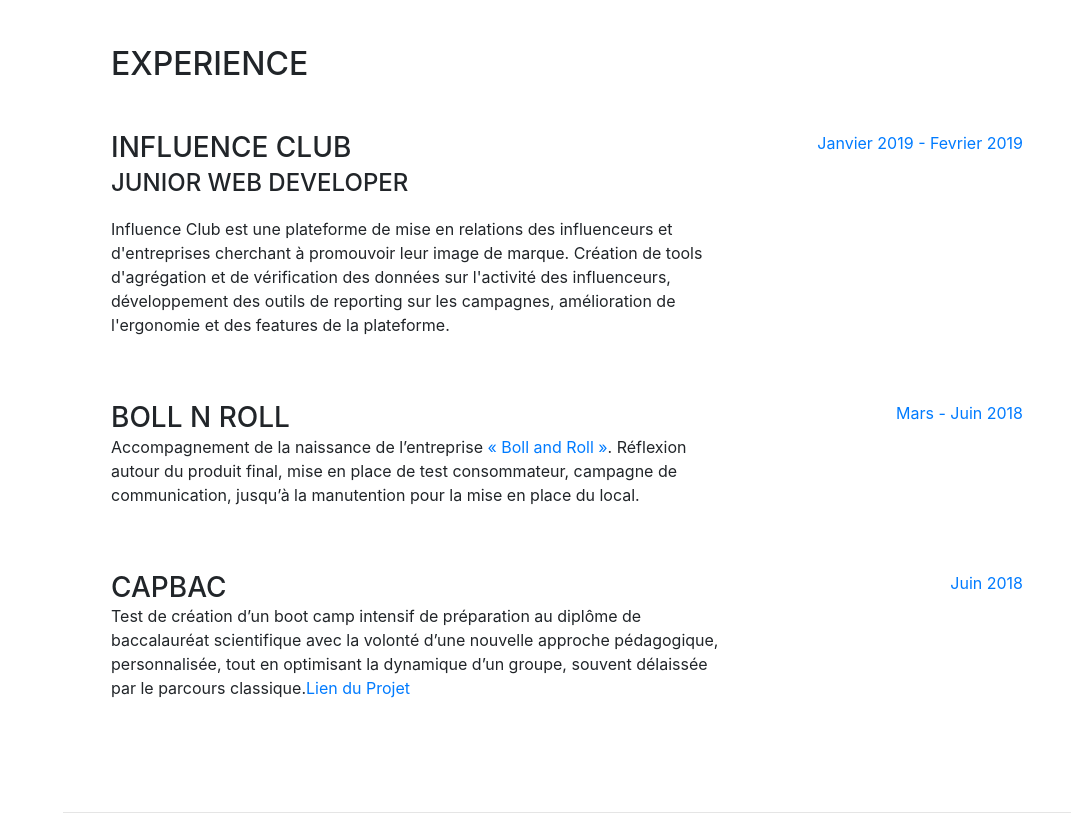
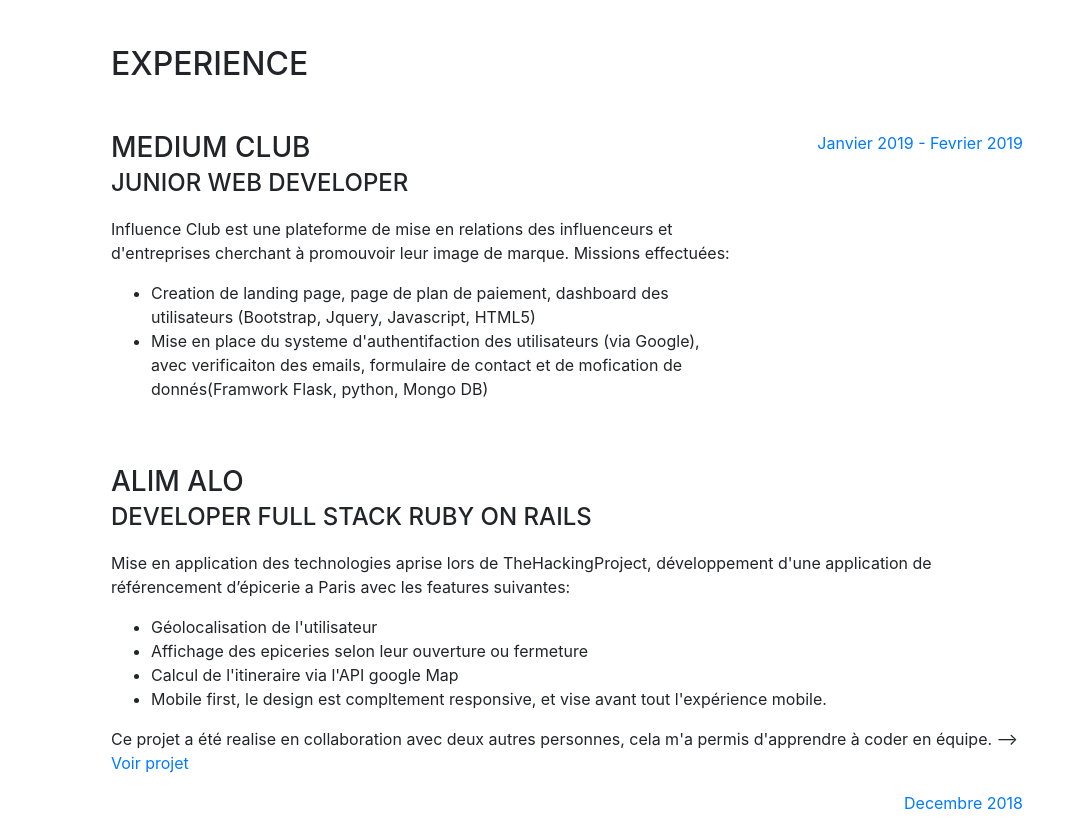
Before and after one commit to VictorianRoques/cv_ya-k, a website with bundled scripts: page index.html in a window 1280 px wide. Shown: the part 804-1622 px from the top of the page, without its empty margins (209-1280 px from the left). Built offline with nearby package versions, Linux system fonts and the light colour scheme; a web font is replaced by a local one.

Commit message:
modif coaching

```diff
--- a/index.html
+++ b/index.html
@@ -8,7 +8,7 @@
     <meta name="description" content="">
     <meta name="author" content="">
 
-    <title>Resume - Start Bootstrap Theme</title>
+    <title>CV Victorian Roques</title>
 
     <!-- Bootstrap core CSS -->
     <link href="vendor/bootstrap/css/bootstrap.min.css" rel="stylesheet">
@@ -92,9 +92,20 @@
               <h2 class="mb-5">Experience</h2>
               <div class="resume-item d-flex flex-column flex-md-row mb-5">
                 <div class="resume-content mr-auto">
-                  <h3 class="mb-0">Influence Club</h3>
+                  <h3 class="mb-0">Medium Club</h3>
                     <div class="subheading mb-3">Junior Web Developer</div>
-                    <p> Influence Club est une plateforme de mise en relations des influenceurs et d'entreprises cherchant à promouvoir leur image de marque. Création de tools d'agrégation et de vérification des données sur l'activité des influenceurs, développement des outils de reporting sur les campagnes, amélioration de l'ergonomie et des features de la plateforme.</p>
+                    <p> Influence Club est une plateforme de mise en relations des influenceurs et d'entreprises cherchant à promouvoir leur image de marque.
+                      Missions effectuées:
+                      <ul>
+                        <li>
+                          Creation de landing page, page de plan de paiement, dashboard des utilisateurs  (Bootstrap, Jquery, Javascript, HTML5)
+                        </li>
+                        <li>
+                          Mise en place du systeme d'authentifaction des utilisateurs (via Google),  avec verificaiton des emails, formulaire de contact et de mofication de donnés(Framwork Flask, python, Mongo DB)
+                        </li>
+
+                      </ul>
+
                 </div>
                 <div class="resume-date text-md-right">
                   <span class="text-primary">Janvier 2019 - Fevrier 2019</span>
@@ -104,13 +115,25 @@
 
               <div class="resume-item d-flex flex-column flex-md-row mb-5">
                 <div class="resume-content mr-auto">
-                  <h3 class="mb-0">Boll n Roll</h3>
-                		<p> Accompagnement de la naissance de l’entreprise <a href="https://www.tripadvisor.fr/Restaurant_Review-g187130-d15046698-Reviews-Boll_N_Roll-Tours_Indre_et_Loire_Centre_Val_de_Loire.html">«&nbsp;Boll and Roll&nbsp;»</a>. Réflexion autour du produit final, mise en place de test consommateur, campagne de communication, jusqu’à la manutention pour la mise en place du local. </p>
-    						</div>
+                  <h3 class="mb-0">Alim Alo</h3>
+                  <div class="subheading mb-3">Developer Full Stack Ruby on Rails</div>
+                		<p>Mise en application des technologies aprise lors de TheHackingProject, développement d'une application de référencement d’épicerie a Paris avec les features suivantes:</p>
+                     <ul>
+                       <li>Géolocalisation de l'utilisateur</li>
+                       <li>Affichage des epiceries selon leur ouverture ou fermeture</li>
+                       <li>
+                        Calcul de l'itineraire via l'API google Map
+                       </li>
+                       <li>
+                         Mobile first, le design est compltement responsive, et vise avant tout l'expérience mobile.
+                       </li>
+                      </ul>
+                      <p>Ce projet a été realise en collaboration avec deux autres personnes, cela m'a permis d'apprendre à coder en équipe. --> <a href="https://boutique-developement.herokuapp.com/">Voir projet</a></p>
                 <div class="resume-date text-md-right">
-                  <span class="text-primary">Mars - Juin 2018</span>
+                  <span class="text-primary">Decembre 2018</span>
                 </div>
               </div>
+            </div>
 
               <div class="resume-item d-flex flex-column flex-md-row mb-5">
                 <div class="resume-content mr-auto">
@@ -137,8 +160,8 @@
             <div class="resume-content mr-auto">
               <h3 class="mb-0">The Hacking Project</h3>
               <div class="subheading mb-3">Formation intensive</div>
-              <div><p>Apprentissage du développement d’applications web complexes, en utilisant l’ensemble des technologies suivantes : Ruby on Rails, Bootstrap, JavaScript, JQuery, SQL, git, GitHub et Heroku. <a href="https://alim-alo.herokuapp.com/">Pojet final</a>
-							+ <a href="https://boutique-developement.herokuapp.com/">Boutique en ligne</a>
+              <div><p>Apprentissage du développement d’applications web complexes, en utilisant l’ensemble des technologies suivantes : Ruby on Rails, Bootstrap, JavaScript, JQuery, SQL, git, GitHub et Heroku.
+							<a href="https://boutique-developement.herokuapp.com/">Boutique en ligne</a>
  realisé validant la formation.</p> </div>
             </div>
             <div class="resume-date text-md-right">
@@ -162,7 +185,7 @@
             <div class="resume-content mr-auto">
               <h3 class="mb-0">Ecole 42</h3>
               <div class="subheading mb-3">Piscine</div>
-              <p>Première experience en code  très enrichissante, même si je n'ai pas obtenu le résultat escompté.</p>
+              <p>Première expérience en code très enrichissante, apprentissage intensif du language C avec une méthode d'apprentissage en peer-to-peer learning qui m'a permis de développer mes capacités à apprendre par moi-même </p>
             </div>
             <div class="resume-date text-md-right">
               <span class="text-primary">Août 2018</span>
```
Also changed, not shown: .travis.yml (added), 1 other file.
